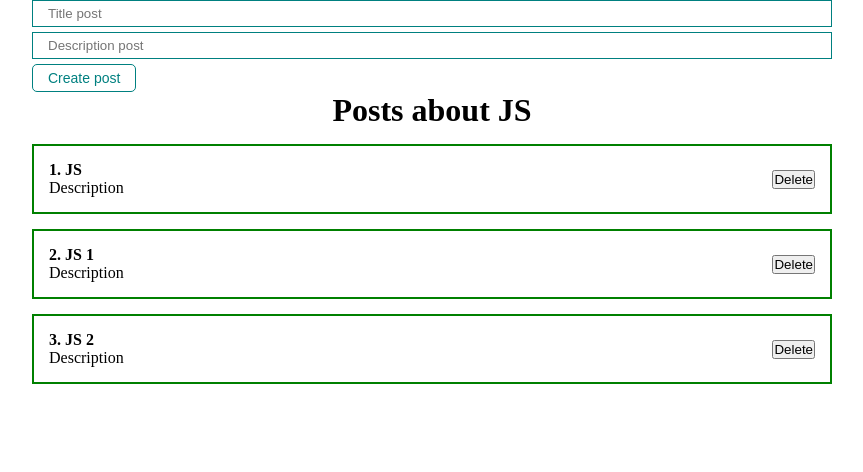
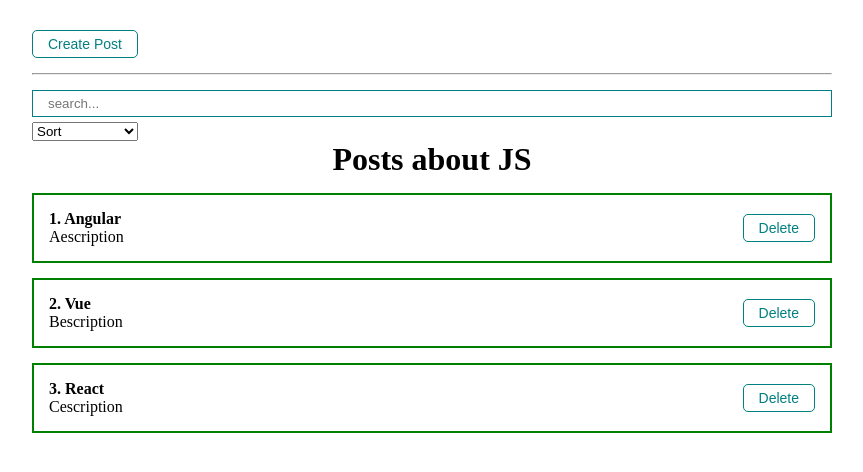
Before and after one commit to YanaKostevich/my-app, a React (Create React App) app: page / in a window 1280 px wide. Shown: the top 472 px of the page, without its empty margins (208-1071 px from the left). Built offline with nearby package versions, Linux system fonts and the light colour scheme.

Commit message:
useMemo, filter, modal

```diff
--- a/src/App.js
+++ b/src/App.js
@@ -1,26 +1,46 @@
-import React, { useRef, useState } from "react";
+import React, { useRef, useState, useMemo } from "react";
 // import Counter from "./components/Counter";
 import "./styles/App.css";
 import PostList from "./components/PostList";
+import PostForm from "./components/PostForm";
+import PostFilter from "./components/PostFilter";
+import MyModal from "./components/UI/modal/MyModal";
 import MyButton from "./components/UI/button/MyButton";
-import MyInput from "./components/UI/input/MyInput";
 
 function App() {
   // const [value, setValue] = useState("text");
   const [posts, setPosts] = useState([
-    { id: 1, title: "JS", body: "Description" },
-    { id: 2, title: "JS 1", body: "Description" },
-    { id: 3, title: "JS 2", body: "Description" },
+    { id: 1, title: "Angular", body: "Aescription" },
+    { id: 2, title: "Vue", body: "Bescription" },
+    { id: 3, title: "React", body: "Cescription" },
   ]);
 
-  const [post, setPost] = useState({ title: "", body: "" });
+  const [filter, setFilter] = useState({ sort: "", query: "" });
 
-  const addNewPost = (e) => {
-    e.preventDefault();
+  const [modal, setModal] = useState(false);
 
-    setPosts([...posts, { ...post, id: Date.now() }]);
-    setPost({ title: "", body: "" });
-    // console.log(bodyInputRef.current.value)
+  const sortedPosts = useMemo(() => {
+    if (filter.sort) {
+      return [...posts].sort((a, b) =>
+        a[filter.sort].localeCompare(b[filter.sort])
+      );
+    }
+    return posts;
+  }, [filter.sort, posts]);
+
+  const sortedAndSearchedPosts = useMemo(() => {
+    return sortedPosts.filter((post) =>
+      post.title.toLowerCase().includes(filter.query.toLowerCase())
+    );
+  }, [filter.query, sortedPosts]);
+
+  const createPost = (newPost) => {
+    setPosts([...posts, newPost]);
+    setModal(false);
+  };
+
+  const removePost = (post) => {
+    setPosts(posts.filter((p) => p.id !== post.id));
   };
 
   // const bodyInputRef = useRef();
@@ -28,38 +48,26 @@
   return (
     <div className="App">
       {/* <Counter /> */}
-      <form>
-        {/* Управляемий компонент */}
-        <MyInput
-          value={post.title}
-          onChange={(e) => setPost({ ...post, title: e.target.value })}
-          type="text"
-          placeholder="Title post"
-        />
+      <MyButton style={{ marginTop: 30 }} onClick={() => setModal(true)}>
+        Create Post
+      </MyButton>
+      <MyModal visible={modal} setVisible={setModal}>
+        <PostForm create={createPost} />
+      </MyModal>
 
-        <MyInput
-          value={post.body}
-          onChange={(e) => setPost({ ...post, body: e.target.value })}
-          type="text"
-          placeholder="Description post"
-        />
+      <hr style={{ margin: "15px 0" }} />
 
-        {/* Неуправляемий компонент
-        <MyInput
-          ref={bodyInputRef}
-          type="text"
-          placeholder="Description post"
-        /> */}
+      <PostFilter filter={filter} setFilter={setFilter} />
 
-        <MyButton type="button" onClick={addNewPost}>
-          Create post
-        </MyButton>
-      </form>
-      <PostList posts={posts} title="Posts about JS" />
+      <PostList
+        remove={removePost}
+        posts={sortedAndSearchedPosts}
+        title="Posts about JS"
+      />
     </div>
   );
 }
 
 export default App;
 
-// через useRef ми можемо напряму получати домтуп до ДОМ елементів
+// через useRef ми можемо напряму получати домтуп до ДОМ елементів, приклад використання див PostForm
--- /dev/null
+++ b/src/components/PostFilter.jsx
@@ -0,0 +1,28 @@
+import React from 'react'
+import MySelect from "./UI/select/MySelect";
+import MyInput from "./UI/input/MyInput";
+
+const PostFilter =({filter, setFilter})=>  {
+
+        return (
+            <div>
+        <MyInput
+          value={filter.query}
+          onChange={e => setFilter({...filter, query: e.target.value})}
+          placeholder="search..."
+        />
+        <MySelect
+          value={filter.sort}
+          onChange={selectedSort => setFilter({...filter, sort: selectedSort})}
+          defaultValue="Sort"
+          options={[
+            { value: "title", name: "By name" },
+            { value: "body", name: "By description" },
+          ]}
+        />
+      </div>
+         );
+
+}
+
+export default PostFilter;
--- /dev/null
+++ b/src/components/PostForm.jsx
@@ -0,0 +1,52 @@
+import React, {useState} from "react";
+
+import MyButton from "./UI/button/MyButton";
+import MyInput from ".//UI/input/MyInput";
+
+const PostForm = ({create}) => {
+  const [post, setPost] = useState({ title: "", body: "" });
+
+
+  const addNewPost = (e) => {
+    e.preventDefault();
+
+    const newPost = {
+        ...post, id: Date.now()
+    }
+    create(newPost)
+    setPost({ title: "", body: "" });
+    // console.log(bodyInputRef.current.value)
+  };
+
+  return (
+    <form>
+      {/* Управляемий компонент */}
+      <MyInput
+        value={post.title}
+        onChange={(e) => setPost({ ...post, title: e.target.value })}
+        type="text"
+        placeholder="Title post"
+      />
+
+      <MyInput
+        value={post.body}
+        onChange={(e) => setPost({ ...post, body: e.target.value })}
+        type="text"
+        placeholder="Description post"
+      />
+
+      {/* Неуправляемий компонент
+        <MyInput
+          ref={bodyInputRef}
+          type="text"
+          placeholder="Description post"
+        /> */}
+
+      <MyButton type="button" onClick={addNewPost}>
+        Create post
+      </MyButton>
+    </form>
+  );
+};
+
+export default PostForm;
--- a/src/components/PostItem.jsx
+++ b/src/components/PostItem.jsx
@@ -1,4 +1,5 @@
 import React from "react";
+import MyButton from "./UI/button/MyButton";
 
 const PostItem = (props) => {
   return (
@@ -10,7 +11,7 @@
         <div>{props.post.body}</div>
       </div>
       <div className="post__btns">
-        <button>Delete</button>
+        <MyButton onClick={() => props.remove(props.post)}>Delete</MyButton>
       </div>
     </div>
   );
--- a/src/components/PostList.jsx
+++ b/src/components/PostList.jsx
@@ -1,11 +1,20 @@
 import React from "react";
 import PostItem from "./PostItem";
-const PostList = ({posts, title}) => {
+const PostList = ({posts, title, remove}) => {
+
+  if(!posts.length){
+    return(
+      <h1 style={{textAlign: 'center'}}>
+        No posts
+      </h1>
+    )
+  }
+
   return (
     <div>
       <h1 style={{ textAlign: "center" }}>{title}</h1>
       {posts.map((post, index) => (
-        <PostItem number={index + 1} post={post} key={post.id} />
+        <PostItem remove={remove} number={index + 1} post={post} key={post.id} />
       ))}
     </div>
   );
--- /dev/null
+++ b/src/components/UI/modal/MyModal.jsx
@@ -0,0 +1,19 @@
+import React from "react";
+import cl from "./MyModal.module.css";
+
+const MyModal = ({children, visible, setVisible}) => {
+
+const rootClasses = [cl.myModal]
+
+if(visible){
+    rootClasses.push(cl.active)
+}
+
+  return (
+    <div className={rootClasses.join(' ')} onClick={()=> setVisible (false)}>
+      <div className={cl.myModalContent} onClick={(e) => e.stopPropagation()}>{children}</div>
+    </div>
+  );
+};
+
+export default MyModal;
--- /dev/null
+++ b/src/components/UI/modal/MyModal.module.css
@@ -0,0 +1,22 @@
+.myModal{
+    position: fixed;
+    top: 0;
+    bottom: 0;
+    right: 0;
+    left: 0;
+    display: none;
+    background: rgba(0, 0, 0, 0.4);
+}
+
+.myModalContent{
+    padding: 25px;
+    background-color: #fff;
+    border-radius: 16px;
+    min-width: 250px;
+}
+
+.myModal.active{
+    display: flex;
+    justify-content: center;
+    align-items: center;
+}
--- /dev/null
+++ b/src/components/UI/select/MySelect.jsx
@@ -0,0 +1,21 @@
+import React from "react";
+
+const MySelect = ({ options, defaultValue, value, onChange }) => {
+  return (
+    <select
+    value={value}
+    onChange={(event) => onChange(event.target.value)}
+    >
+      <option disabled value="">
+        {defaultValue}
+      </option>
+      {options.map((option) => (
+        <option key={option.key} value={option.value}>
+          {option.name}
+        </option>
+      ))}
+    </select>
+  );
+};
+
+export default MySelect;
```
